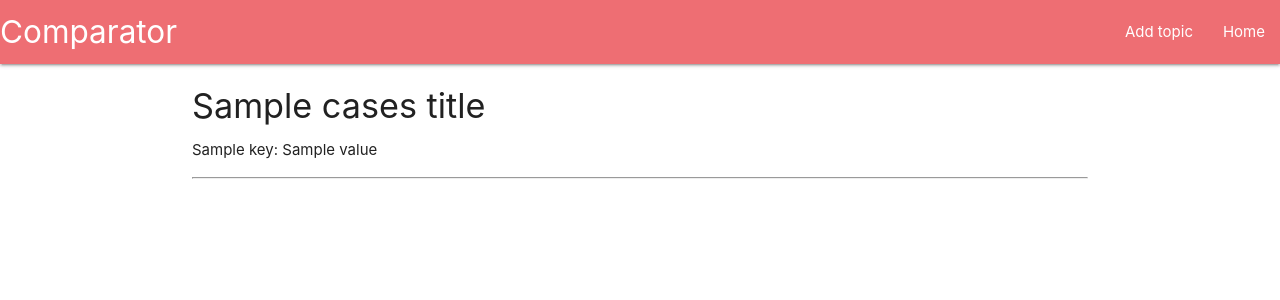
After one commit to Code-Institute-Submissions/project-flask-app, a Flask app: template templates/showcases.html in a window 1280 px wide. The commit adds this page. Shown: the top 300 px of the page. Run offline with Flask 2, Linux system fonts and the light colour scheme; the template is opened without the code that fills it: most values are stand-ins (such as "Sample title", 1, 10 or a date in 2020); some libraries are stand-ins or nearby versions.

Commit message:
added the functionality to show the cases per topic

```diff
--- a/app.py
+++ b/app.py
@@ -21,15 +21,20 @@ def add_topic():
 
     return render_template("addtopic.html")
 
-@app.route("/case/<topic_id>/<topic_name>", methods=["GET", "POST"])
-def show_topic(topic_id, topic_name):
-    if request.method == "POST":
-        dbname = request.form["topic"]
-        coll = mongo.db[dbname]
-        coll.insert_one(request.form.to_dict())
-    the_topic = mongo.db.topics.find_one({"_id": ObjectId(topic_id)})
-    return render_template("showtopic.html", case=the_topic)
+# @app.route("/case/<topic_id>/<topic_name>", methods=["GET", "POST"])
+# def show_topic(topic_id, topic_name):
+#     if request.method == "POST":
+#         dbname = request.form["topic"]
+#         coll = mongo.db[dbname]
+#         coll.insert_one(request.form.to_dict())
+#     the_topic = mongo.db.topics.find_one({"_id": ObjectId(topic_id)})
+#     return render_template("showtopic.html", case=the_topic)
 
+@app.route("/case/<topic_id>/<topic_name>")
+def show_cases(topic_id, topic_name):
+    dbname = topic_name
+    coll = mongo.db[dbname]
+    return render_template("showcases.html", cases=coll.find(), cases_title=dbname)
 
 
 if __name__ == "__main__":
--- a/templates/index.html
+++ b/templates/index.html
@@ -2,6 +2,6 @@
 {% block content%}
 <h4>Topics</h4>
 {% for topic in topics%}
-    <a href="{{url_for('show_topic', topic_id=topic._id, topic_name=topic.topic)}}">{{topic.topic}}</a>
+    <a href="{{url_for('show_cases', topic_id=topic._id, topic_name=topic.topic)}}">{{topic.topic}}</a>
 {% endfor %}
 {% endblock%}
--- /dev/null
+++ b/templates/showcases.html
@@ -0,0 +1,12 @@
+{% extends "base.html" %} {% block content%}
+<h4>{{cases_title}}</h4>
+
+{% for case in cases %}
+{% for key, value in case.items() %}
+{% if key != "_id" and key!="topic" %}
+<p>{{key}}: {{value}}</p>
+{% endif %}
+{% endfor %}
+<hr>
+{% endfor %}
+{% endblock%}
```
Also changed, not shown: templates/addcase.html (renamed from templates/showtopic.html).
